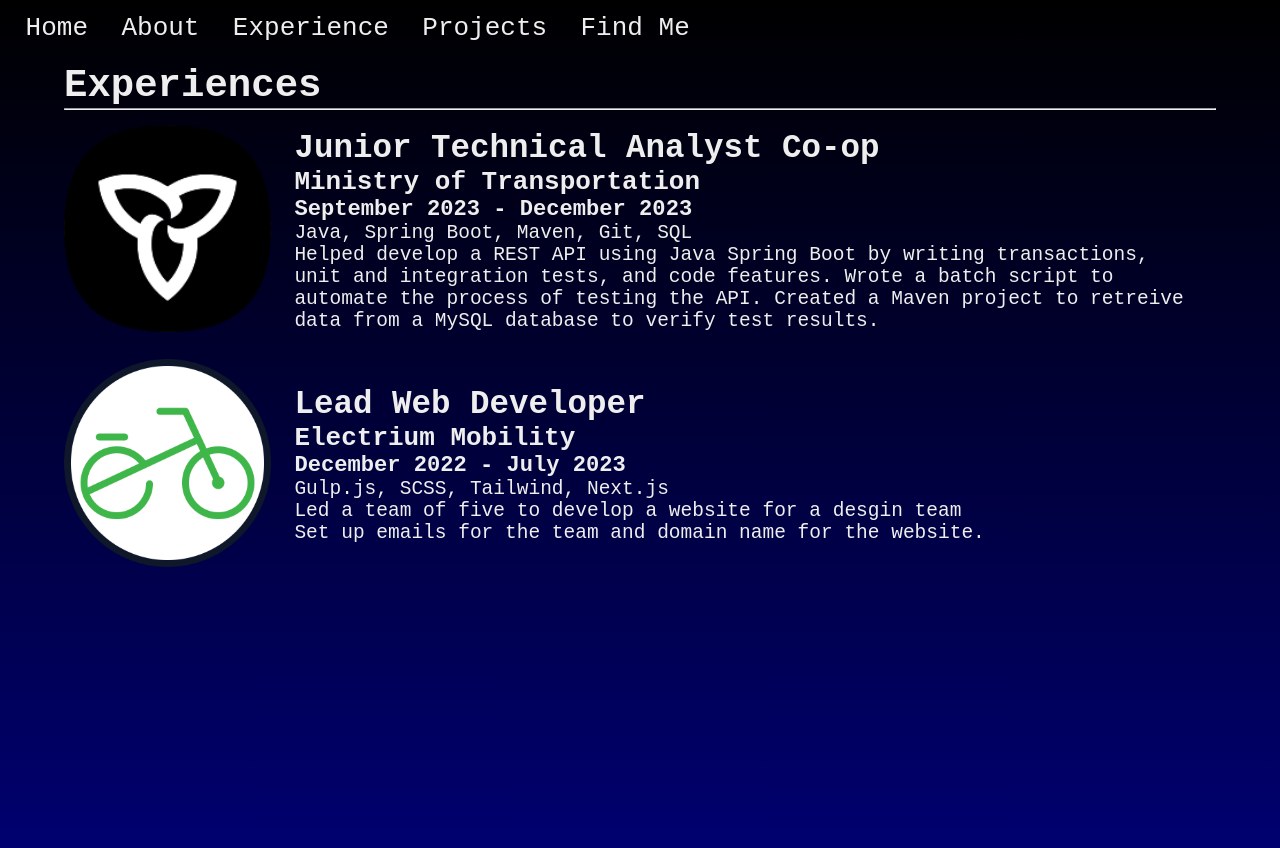
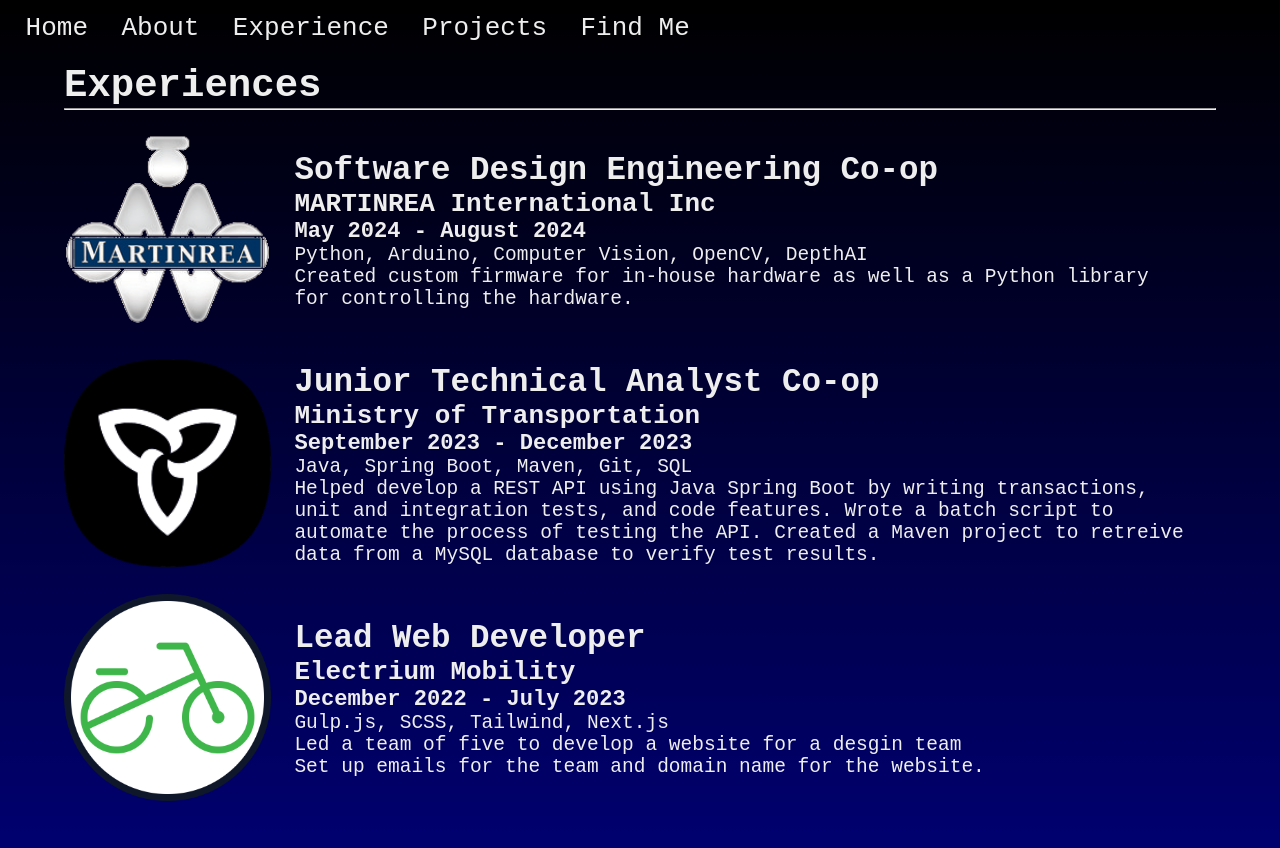
Before and after one commit to vivian-dai/vivian-dai.github.io, a Jekyll site: the page built from experiences.md, in a window 1280 px wide. Shown: the top 848 px of the page. Built offline with Jekyll 4.4.1, drawn with Linux system fonts in a browser that asks for light colours.

Commit message:
co-op update and stuff

```diff
--- a/Gemfile
+++ b/Gemfile
@@ -7,7 +7,7 @@
 #
 # This will help ensure the proper Jekyll version is running.
 # Happy Jekylling!
-gem "jekyll", "~> 4.2.2"
+gem "jekyll", "~> 4.3.2"
 # This is the default theme for new Jekyll sites. You may change this to anything you like.
 gem "minima", "~> 2.5"
 # If you want to use GitHub Pages, remove the "gem "jekyll"" above and
@@ -21,7 +21,7 @@
 # Windows and JRuby does not include zoneinfo files, so bundle the tzinfo-data gem
 # and associated library.
 platforms :mingw, :x64_mingw, :mswin, :jruby do
-  gem "tzinfo", "~> 1.2"
+  gem "tzinfo", ">= 1", "< 3"
   gem "tzinfo-data"
 end
 
@@ -31,5 +31,3 @@
 # Lock `http_parser.rb` gem to `v0.6.x` on JRuby builds since newer versions of the gem
 # do not have a Java counterpart.
 gem "http_parser.rb", "~> 0.6.0", :platforms => [:jruby]
-
-gem "webrick", "~> 1.8"
--- a/_config.yml
+++ b/_config.yml
@@ -24,7 +24,7 @@
   Vivian Dai's personal website
 baseurl: "" # the subpath of your site, e.g. /blog
 url: "" # the base hostname & protocol for your site, e.g. http://example.com
-twitter_username: jekyllrb
+# twitter_username: jekyllrb
 github_username:  vivian-dai
 
 # Build settings
--- a/_data/experiences.yml
+++ b/_data/experiences.yml
@@ -1,3 +1,11 @@
+- position: Software Design Engineering Co-op
+  company: MARTINREA International Inc
+  skills: Python, Arduino, Computer Vision, OpenCV, DepthAI
+  description: >-
+    Created custom firmware for in-house hardware as well as a Python library <br>
+    for controlling the hardware.
+  date: May 2024 - August 2024
+  image: /assets/images/experiences_martinrea.png
 - position: Junior Technical Analyst Co-op
   company: Ministry of Transportation
   skills: Java, Spring Boot, Maven, Git, SQL
--- a/_data/projects.yml
+++ b/_data/projects.yml
@@ -85,7 +85,7 @@
     We tried to make a Discord bot that plays music and it ended up being able to do everything except for playing music (can pull data for YouTube, etc.)
     so instead of scrapping it, we decided to submit it as a joke. People like it. We also realized later it was missing intents after Discord API updates
     but at that point, it's too funny to bother fixing.
-  image: https://media.discordapp.net/attachments/886371534728470538/888790592895717466/35311593-3edd9102-00f2-11e8-98fb-38be1d0e650f.png
+  image: https://d112y698adiu2z.cloudfront.net/photos/production/software_thumbnail_photos/001/657/282/datas/medium.png
 - name: Tuesday
   link: https://devpost.com/software/tuesday
   description: >-
```
Also changed, not shown: Gemfile.lock, assets/images/experiences_martinrea.png (added).
